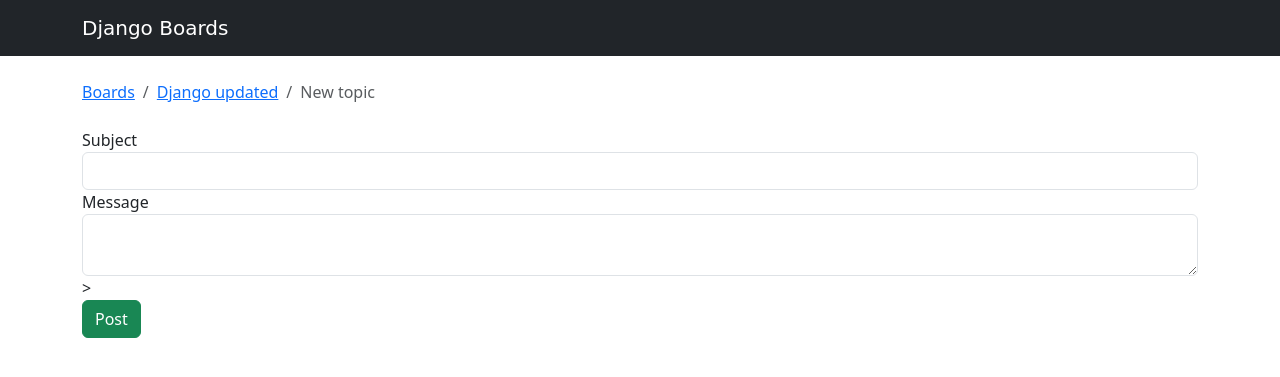
After one commit to Rijul-Mhrzn/django, a Django app: page /boards/1/new/ in a window 1280 px wide. The commit adds this page. Shown: the top 377 px of the page. Run offline with Django 5.2, Linux system fonts and the light colour scheme; data comes from the database, SQL or seed files in the repository; some libraries are stand-ins or nearby versions.

Commit message:
model and dv

```diff
--- a/blogs/blogs/urls.py
+++ b/blogs/blogs/urls.py
@@ -25,6 +25,7 @@
     # re_path(r'^$', views.home, name='home'),
 
     re_path(r'^boards/(?P<pk>\d+)/$', views.board_topics, name='board_topics'),
+    re_path(r'^boards/(?P<pk>\d+)/new/$', views.new_topic, name='new_topic'),
     re_path(r'^questions/(?P<pk>\d+)/$', views.question, name='question'),
     re_path(r'^posts/(?P<slug>[-\w]+)/$', views.post, name='post'),
     re_path(r'^blog/(?P<slug>[-\w]+)-(?P<pk>\d+)/$', views.blog_post, name='blog_post'),
--- a/blogs/boards/views.py
+++ b/blogs/boards/views.py
@@ -1,4 +1,4 @@
-from django.shortcuts import render
+from django.shortcuts import render, get_object_or_404
 
 from django.http import HttpResponse, Http404
 from .models import Board
@@ -41,3 +41,7 @@
 
 def year_archive(request, year):
     return HttpResponse(f"Year : {year}")
+
+def new_topic(request, pk):
+    board = get_object_or_404(Board, pk=pk)
+    return render(request, 'new_topic.html', {'board': board})
--- /dev/null
+++ b/blogs/static/css/app.css
@@ -0,0 +1,3 @@
+.navbar-brand {
+    font-family: 'Roboto+Condensed', cursive;
+}
--- a/blogs/templates/base.html
+++ b/blogs/templates/base.html
@@ -4,9 +4,13 @@
 
 <head>
     <meta charset="utf-8">
+    <link rel="preconnect" href="https://fonts.googleapis.com">
+    <link rel="preconnect" href="https://fonts.gstatic.com" crossorigin>
+    <link href="https://fonts.googleapis.com/css2?family=Roboto+Condensed:ital,wght@0,100..900;1,100..900&display=swap"
+        rel="stylesheet">
     <title>{% block title %}Django Boards{% endblock %}</title>
     <link rel="stylesheet" href="{% static 'css/bootstrap.min.css' %}">
-
+    <link rel="stylesheet" href="{% static 'css/app.css' %}">
 
 
 </head>
--- /dev/null
+++ b/blogs/templates/new_topic.html
@@ -0,0 +1,24 @@
+{% extends 'base.html' %}
+
+{% block title %}Start a New Topic{% endblock %}
+
+{% block breadcrumb %}
+<li class="breadcrumb-item"><a href="{% url 'home' %}">Boards</a></li>
+<li class="breadcrumb-item"><a href="{% url 'board_topics' board.pk  %}">{{ board.name }}</a></li>
+<li class="breadcrumb-item active">New topic</li>
+{% endblock %}
+
+{% block content %}
+<form method="post">
+    {% csrf_token %}
+    <div class="form-group">
+        <label for="id_subject">Subject</label>
+        <input type="text" class="form-control" id="id_subject" name="subject">
+    </div>
+    <div class="form-group">
+        <label for="id_message">Message</label>
+        <textarea class="form-control" id="id_message" name="message" row="5"></textarea>>
+    </div>
+    <button type="submit" class="btn btn-success">Post</button>
+</form>
+{% endblock %}
```
Also changed, not shown: blogs/boards/tests.py (+29 -1 lines).
